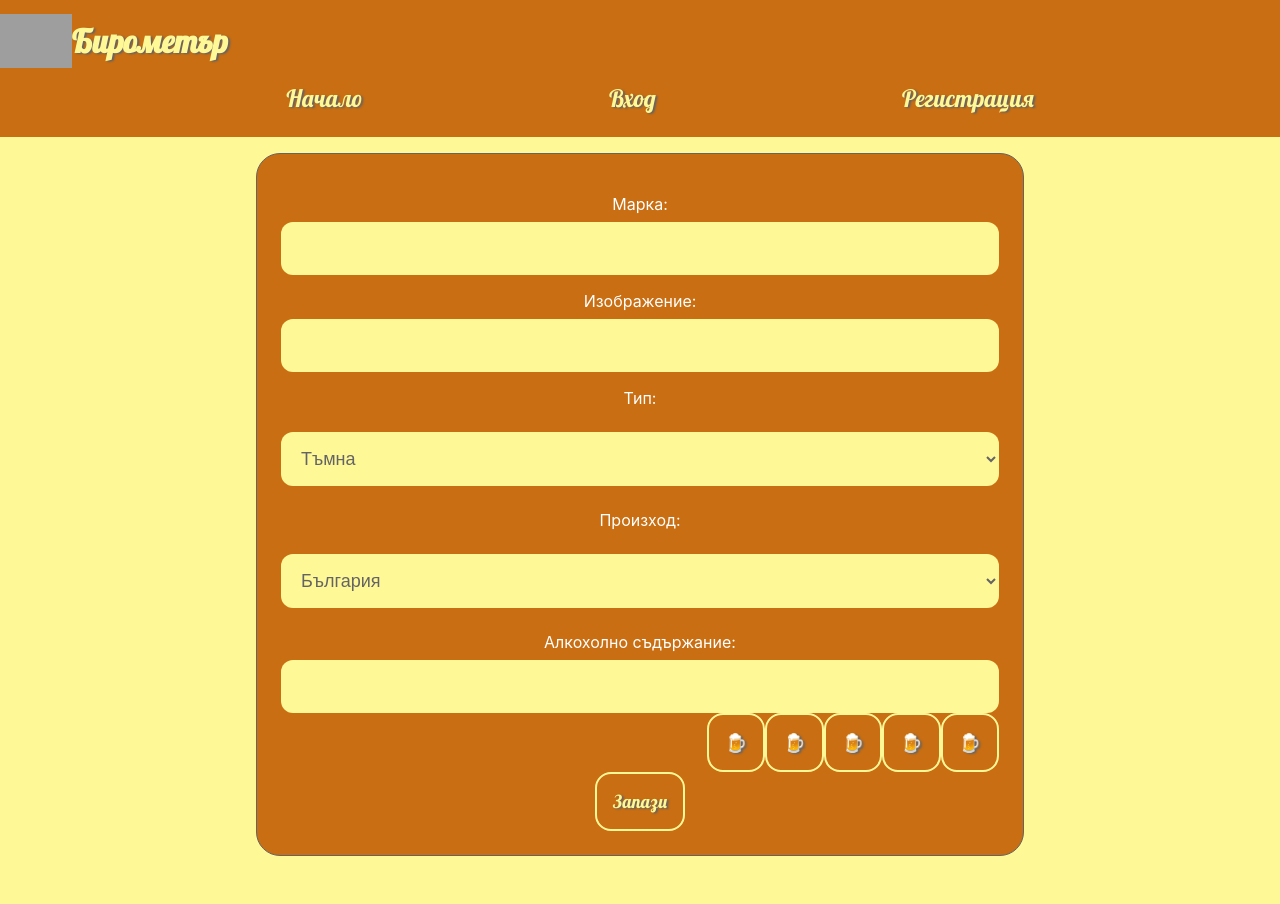
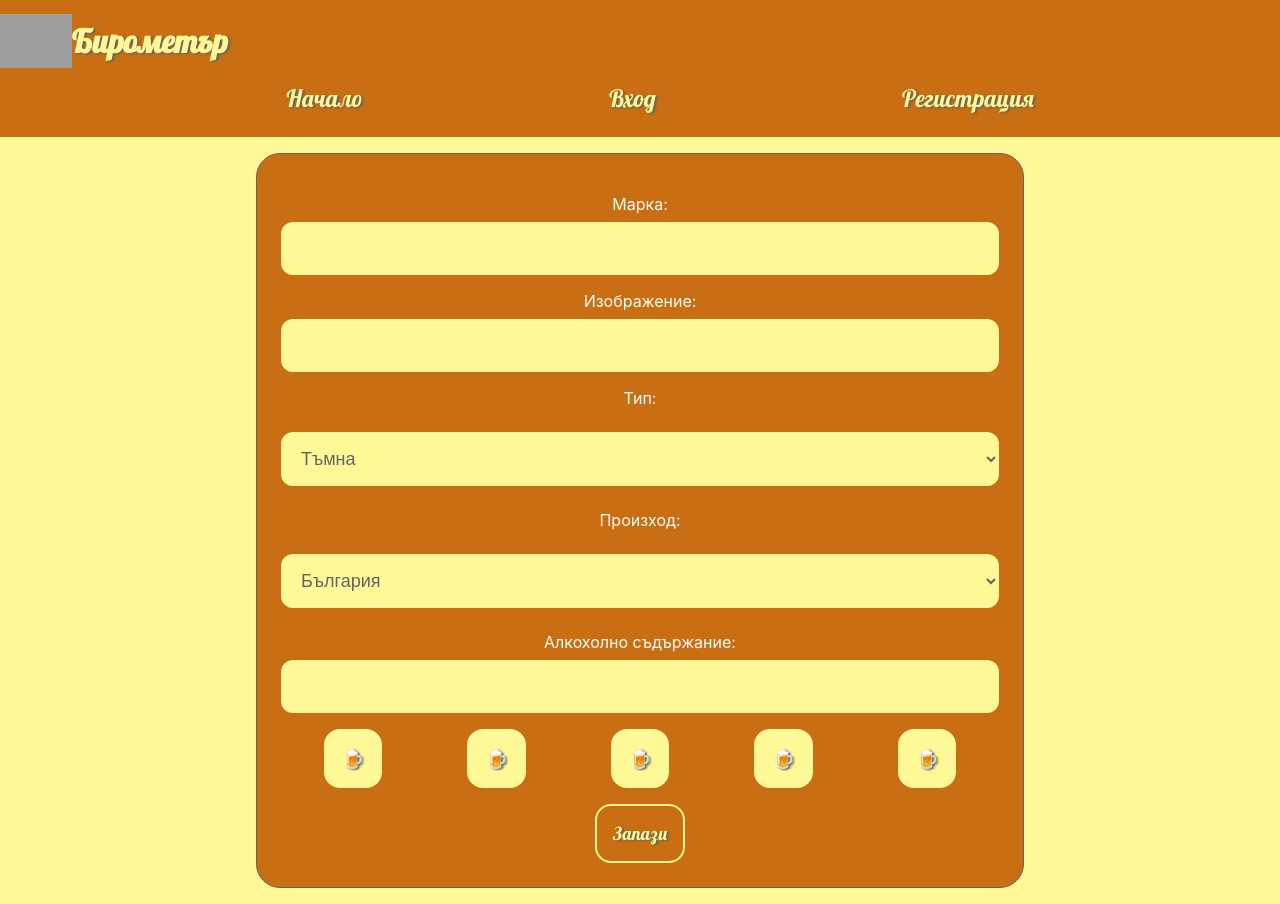
Before and after one commit to entropy88/beer-project, a React (Create React App) app: page /update/1 in a window 1280 px wide. Before the commit the page ends 872 px from the top, so only its background shows below. Built offline with nearby package versions, Linux system fonts and the light colour scheme; no server answers; grey boxes are pictures that could not be loaded.

Commit message:
fixed rating in update record

```diff
--- a/src/components/CreateRecord/CreateRecord.module.css
+++ b/src/components/CreateRecord/CreateRecord.module.css
@@ -16,7 +16,7 @@
 
 .createSelect{
   margin-top: 16px;
-  margin-bottom:8px;
+  margin-bottom:16px;
   background-color: #FFF897;
   font-size: 18px;
   padding: 16px;
--- a/src/components/UpdateRecord/UpdateRecord.js
+++ b/src/components/UpdateRecord/UpdateRecord.js
@@ -91,7 +91,7 @@ const onBeerUpdate = (e) => {
         <button
         type="button"
         key={index}
-        className={index <= (hover || rating) ? "on" : "off"}
+        className={  index <= (hover || rating) ? styles.on : styles.off }
         onClick={function(){
         setRating(index);
         }}
@@ -102,8 +102,7 @@ const onBeerUpdate = (e) => {
         </button>
         );
         })}
-
-      </div>
+        </div>
 
       <button type="submit" id="submitBeer">Запази</button>
   </form>
--- a/src/components/UpdateRecord/UpdateRecord.module.css
+++ b/src/components/UpdateRecord/UpdateRecord.module.css
@@ -60,3 +60,18 @@
 button{
     font-family: 'Lobster', serif;
 }
+
+.rating{
+    margin-top: 16px;
+    margin-bottom: 16px;
+    display: flex;
+    flex-direction: row;
+    align-items: flex-end;
+}
+
+.on {
+    background-color: #C96E12;
+  }
+  .off {
+    background-color: #FFF897;
+  }
```
